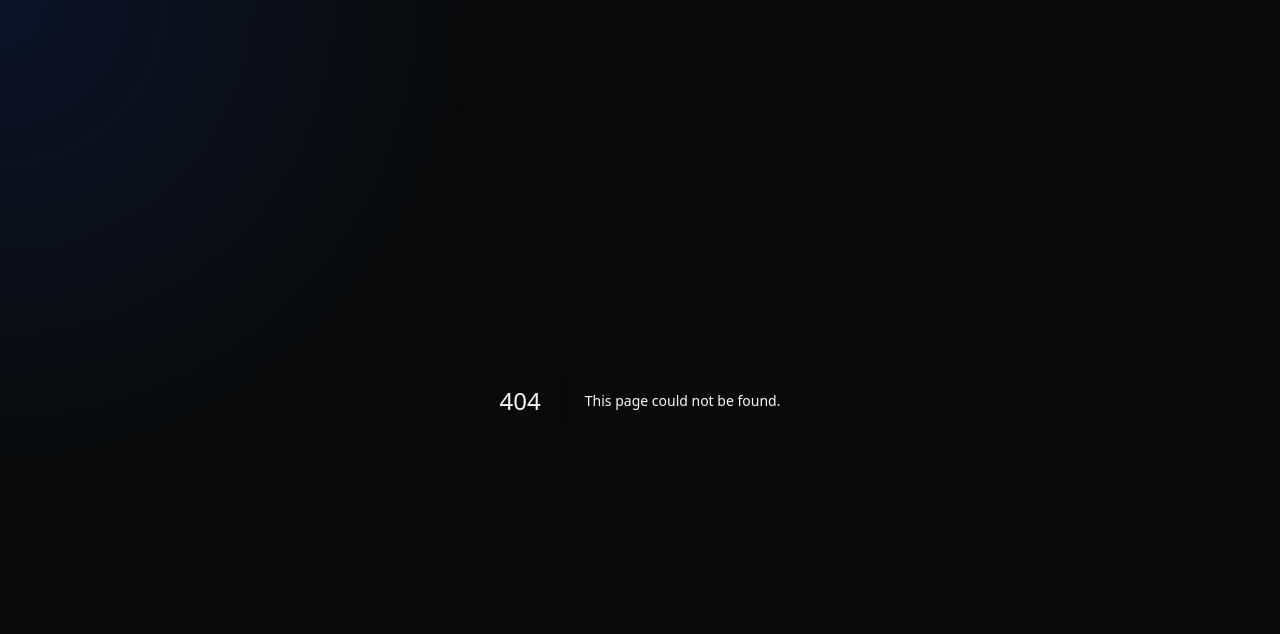
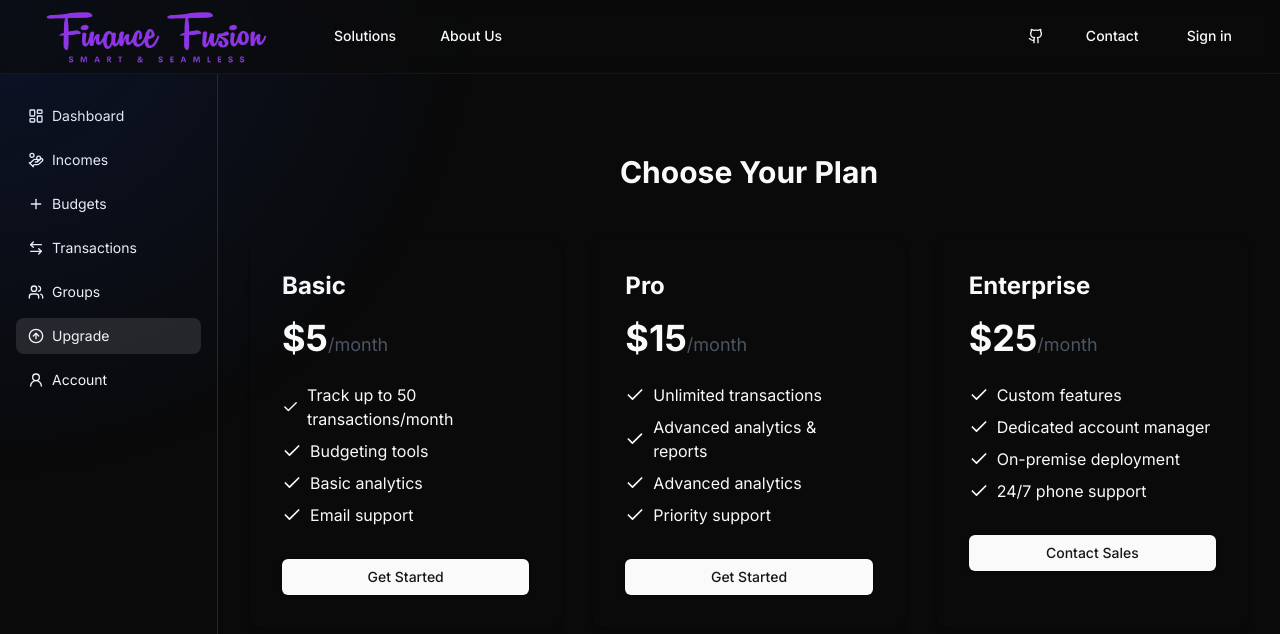
Before and after one commit to AbhayDonga007/Expense-Tracker, a Next.js app: page /dashboard/upgrade in a window 1280 px wide. Before the commit this address had no page. Shown: the top 634 px of the page. Built offline with nearby package versions, Linux system fonts and the light colour scheme; no server answers.

Commit message:
initial commit

```diff
--- /dev/null
+++ b/src/app/dashboard/upgrade/page.tsx
@@ -0,0 +1,12 @@
+import Pricing2 from '@/components/component/Pricing'
+import React from 'react'
+
+type Props = {}
+
+const page = (props: Props) => {
+  return (
+    <Pricing2 />
+  )
+}
+
+export default page
--- a/src/components/MainNav.tsx
+++ b/src/components/MainNav.tsx
@@ -33,7 +33,7 @@ const items = [
   },
   {
     title: "Upgrade",
-    href: "/upgrade",
+    href: "/dashboard/upgrade",
     icon: ArrowUpCircle,
   },
   {
```
